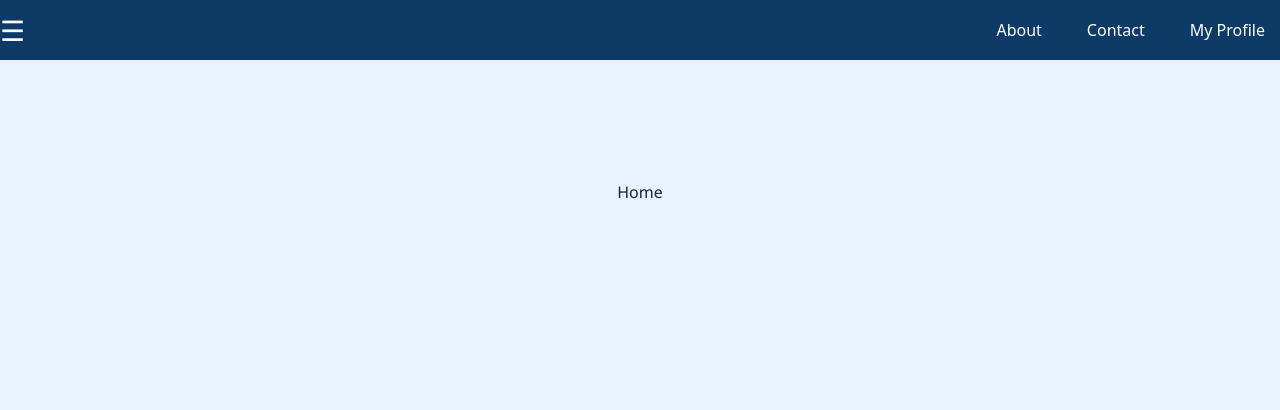
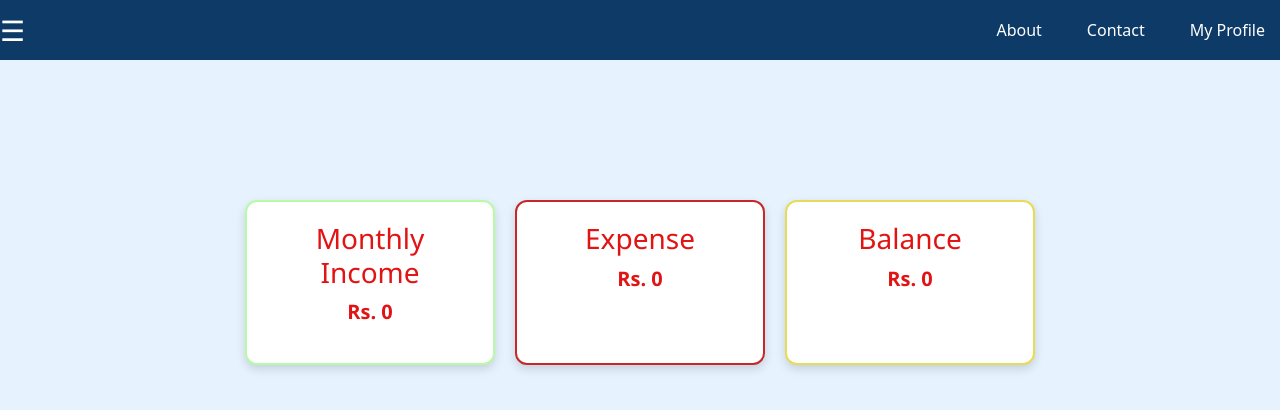
Before and after one commit to jani232/ExpenseTracker, a React (Create React App) app: page / in a window 1280 px wide. Shown: the top 410 px of the page. Built offline with nearby package versions, Linux system fonts and the light colour scheme.

Commit message:
feat: update Sidebar component to use Link for navigation; enhance Home page with data fetching and summary display

```diff
--- a/src/Component/Sidebar.jsx
+++ b/src/Component/Sidebar.jsx
@@ -7,7 +7,7 @@ export default function Sidebar({ open }) {
     <div className={`sidebar ${open ? "open" : "close"}`}>
 
       <ul className="menu">
-        <li>Home</li>
+       <Link to="/"><li>Home</li></Link>
         <Link to ="/FilterCategory"><li>Filter Category</li></Link>
         <Link to="/Newform"><li>Add New </li></Link>
         <li>Settings</li>
--- a/src/Pages/Home.jsx
+++ b/src/Pages/Home.jsx
@@ -1,7 +1,44 @@
-import React from 'react'
+import React, { useState, useEffect } from "react";
+import "./style.css";
 
 export default function Home() {
+  const [data, setData] = useState([]);
+
+  useEffect(() => {
+    const storedData = JSON.parse(localStorage.getItem("values")) || [];
+    setData(storedData);
+  }, []);
+
+  const income = data
+    .filter((item) => item.type === "Income")
+    .reduce((total, item) => total + Number(item.price), 0);
+
+  const expense = data
+    .filter((item) => item.type === "Expense")
+    .reduce((total, item) => total + Number(item.price), 0);
+
+  const balance = income - expense;
+
   return (
-    <div>Home</div>
-  )
+    <div>
+      <div className="summery">
+        <div className="summeryCard1">
+          <h3>Monthly Income</h3>
+          <p>Rs. {income}</p>
+        </div>
+
+        <div className="summeryCard2">
+          <h3>Expense</h3>
+          <p>Rs. {expense}</p>
+        </div>
+
+        <div className="summeryCard3">
+          <h3>Balance</h3>
+          <p>Rs. {balance}</p>
+        </div>
+      </div>
+
+      <div style={{ width: "450px", margin: "40px auto" }}></div>
+    </div>
+  );
 }
--- a/src/Pages/style.css
+++ b/src/Pages/style.css
@@ -84,7 +84,7 @@ button:hover {
     box-shadow: 0 4px 8px rgba(0,0,0,0.1);
 }
 
-/* Responsive design */
+
 @media (max-width: 768px) {
     .newHeader {
         font-size: 24px;
@@ -105,8 +105,49 @@ button:hover {
     }
 }
 
-/* Input focus effects */
+
 .form-control:focus, .form-select:focus {
     border-color: #215c96;
     box-shadow: 0 0 0 0.2rem rgba(33, 92, 150, 0.25);
 }
+
+.summery {
+    display: flex;
+    gap: 20px;
+    justify-content: center;
+    margin-top: 20px;
+}
+
+.summeryCard1,
+.summeryCard2,
+.summeryCard3 {
+    flex: 1;
+    max-width: 250px;
+    padding: 20px;
+    border-radius: 12px;
+    text-align: center;
+    font-size: 20px;
+    font-weight: bold;
+    color: rgb(225, 19, 19);
+    box-shadow: 0 4px 10px rgba(0, 0, 0, 0.15);
+    transition: transform 0.3s ease;
+    background-color: white;
+}
+
+.summeryCard1:hover,
+.summeryCard2:hover,
+.summeryCard3:hover {
+    transform: translateY(-5px);
+}
+
+.summeryCard1 {
+    border: 2px solid rgb(185, 250, 166)
+}
+
+.summeryCard2 {
+     border: 2px solid #C62828;
+}
+
+.summeryCard3 {
+     border: 2px solid #e8db56;
+}
```
